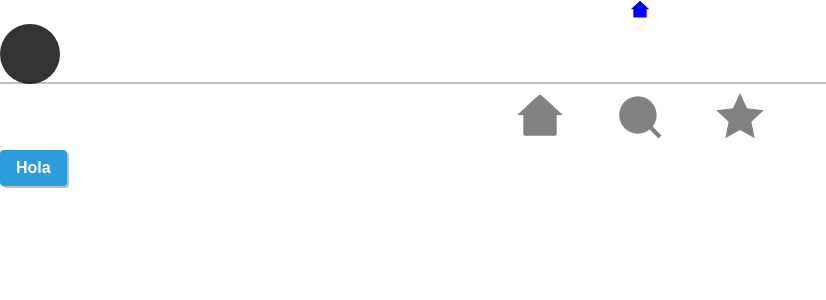
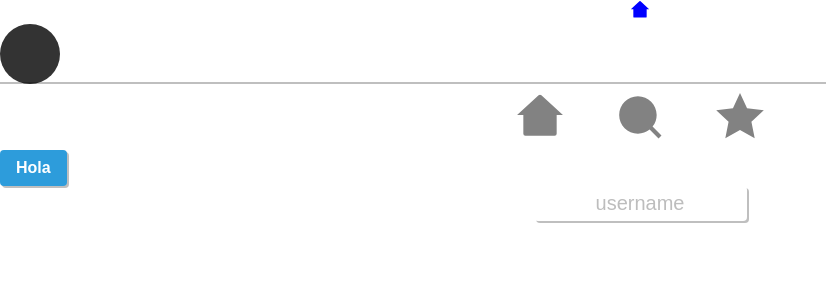
Before and after one commit to bllerenac/github-stats, a React (Create React App) app: page / in a window 1280 px wide. Shown: the top 300 px of the page, without its empty margins (0-826 px from the left). Built offline with nearby package versions, Linux system fonts and the light colour scheme.

Commit message:
add function search

```diff
--- a/src/App.js
+++ b/src/App.js
@@ -3,6 +3,7 @@ import Button from './components/UI/Button'
 import Icon from './components/UI/Icon'
 import NavComponent from './components/containers/Nav'
 import Avatar from "./components/UI/Avatar";
+import Search from "./Pages/search"
 
 function App() {
   return (
@@ -12,7 +13,7 @@ function App() {
       <Avatar />
       <NavComponent />
       <Button />
-
+      <Search/>
     </div>
   );
 }
--- /dev/null
+++ b/src/Pages/search.js
@@ -0,0 +1,8 @@
+import StyledInput from '../components/form/InputText'
+
+
+function Search() {
+return <StyledInput place_h="username"/>
+}
+
+export default Search;
--- a/src/components/form/InputText.js
+++ b/src/components/form/InputText.js
@@ -29,6 +29,6 @@ const StyledInput = styled.input`
   }
 `;
 
-export default function InputText({ text, onChange }) {
-  return <StyledInput type="text " value={text} onChange={onChange} />;
+export default function InputText({ text, onChange, place_h }) {
+  return <StyledInput type="text " value={text} onChange={onChange} placeholder={place_h} />;
 }
```
